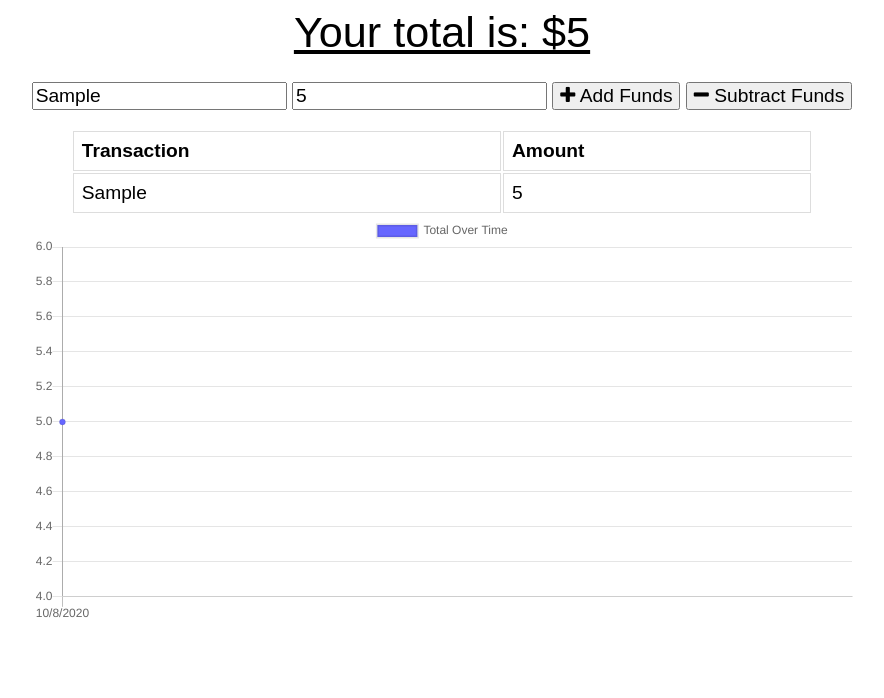
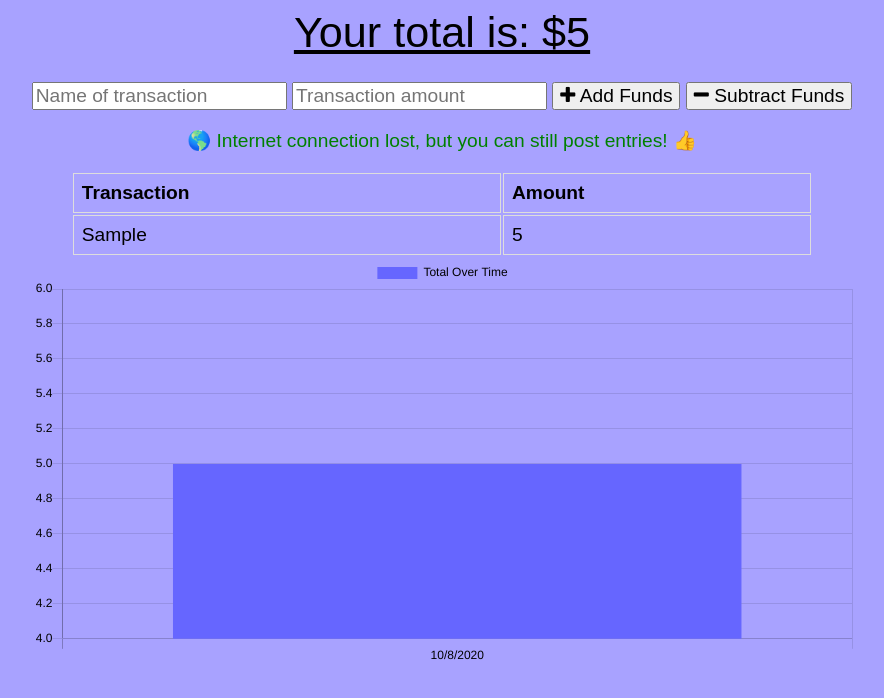
Before and after one commit to Dj-Viking/budget-tracker, a website: page public/index.html in a window 1280 px wide. Both pictures are taken after typing "Sample", "5" into the empty fields and a click on the button "Add Funds". Shown: the whole page, without its empty margins (198-1082 px from the left). Drawn offline with nearby package versions, Linux system fonts and the light colour scheme; no server answers.

Commit message:
indexed db offline storage success

```diff
--- a/public/css/styles.css
+++ b/public/css/styles.css
@@ -1,6 +1,7 @@
 body {
   font-size: 120%;
   font-family: Arial;
+  background-color: rgb(168, 162, 255);
 }
 
 button, input {
@@ -49,3 +50,13 @@ tr:nth-child(even) {
   width: 90%;
   margin: 0 auto;
 }
+
+.hide-before-success {
+  color: green;
+  display: none;
+}
+
+.show-after-success {
+  color: green;
+  display: block;
+}
--- a/public/index.html
+++ b/public/index.html
@@ -25,6 +25,8 @@
       <button id="sub-btn"><i class="fa fa-minus"></i> Subtract Funds</button>
       <p class="error"></p>
     </div>
+    <p id="success-msg" class="hide-before-success">Transaction Success</p>
+    <p id="offline-msg" class="hide-before-success">🌎 Internet connection lost, but you can still post entries! 👍</p>
 
     <div class="transactions">
       <table>
@@ -42,6 +44,11 @@
   </div>
 
   <script src="https://cdn.jsdelivr.net/npm/chart.js@2.8.0"></script>
+  <script src="js/idb.js"></script>
   <script src="js/index.js"></script>
 </body>
+<script>
+  //service worker registration
+
+</script>
 </html>
--- /dev/null
+++ b/public/js/idb.js
@@ -0,0 +1,93 @@
+let dbDYN;
+const request = indexedDB.open('budget', 1);
+
+request.onupgradeneeded = event => {
+  //reference to the indexedDB
+  console.log("========== ON UPGRADE NEEDED ==========");
+  console.log(event.target);
+  console.log(event.target.result);
+  const db = event.target.result;
+  //create object store
+  db.createObjectStore('new_transact', { autoIncrement: true });
+};
+
+request.onsuccess = event => {
+  console.log("==========  INDEXEDDB CREATED SUCCESS ==========");
+  console.log
+  //when db is successfully created with the object store
+  dbDYN = event.target.result;
+  if (navigator.onLine) {
+    uploadTransact();
+  }
+};
+
+if (!navigator.onLine) {
+  console.log("**** NAVIGATOR OFFLINE ****");
+}
+
+request.onerror = event => {
+  //log error
+  console.log("========== ON ERROR ==========");
+  console.log(event.target.errorCode);
+};
+
+
+//function for when the post request in index.js fails
+//item is saved into indexedDB
+saveRecord = record => {
+  //open a transaction with the indexedDB with readwrite permission
+  const transaction = dbDYN.transaction([ 'new_transact' ], 'readwrite');
+  //access object store
+  const transactObjectStore = transaction.objectStore('new_transact');
+  //save record to object store
+  transactObjectStore.add(record);
+  //show and hide success message with a microtask
+}
+
+//function to prep and release item when back online
+const uploadTransact = () => {
+  //open transaction with indexedDB with readwrite permissions
+  const transaction = dbDYN.transaction([ 'new_transact' ], 'readwrite');
+  //access object store
+  const transactObjectStore = transaction.objectStore('new_transact');
+  //get all records from store
+  const allTransact = transactObjectStore.getAll();
+
+  //on success of this .getAll() transaction run this func
+  allTransact.onsuccess = () => {
+    console.log("========== BACK ONLINE CONNECTED TO MONGODB ==========");
+    //if there was data in the idb's store send it to api server
+    if (allTransact.result.length > 0) {
+      fetch('/api/transaction',
+        {
+          method: 'POST',
+          body: JSON.stringify(allTransact.result),
+          headers: {
+            Accept: 'application/json, text/plain, */*',
+            'Content-Type': 'application/json'
+          }
+        }
+      )
+      .then(response => {
+        console.log("========== RESPONSE FROM INDEXEDDB POST REQUEST ==========");
+        console.log(response);
+        return response.json();
+      })
+      .then(json => {
+        console.log(json);
+
+        //open one more transaction to clear all items from store since we're back online
+        const transaction = dbDYN.transaction([ 'new_transact' ], 'readwrite');
+        const transactObjectStore = transaction.objectStore('new_transact');
+        transactObjectStore.clear();
+
+        console.log('========== OBJECT STORE CLEAR ==========');
+      })
+      .catch(err => console.log(err));
+    }
+  }
+}
+
+//listen for when app comes back online
+//when back online send items
+window.addEventListener('online', uploadTransact);
--- a/public/js/index.js
+++ b/public/js/index.js
@@ -1,14 +1,14 @@
 let transactions = [];
 let myChart;
-
+const successEl = document.querySelector('#success-msg');
+const offlineEl = document.querySelector('#offline-msg');
+//on document load fetch transactions
 fetch("/api/transaction")
-  .then(response => {
-    return response.json();
-  })
+  .then(response => response.json())
   .then(data => {
     // save db data on global variable
     transactions = data;
-
+    //populate areas of the DOM
     populateTotal();
     populateTable();
     populateChart();
@@ -46,14 +46,15 @@ function populateChart() {
   let sum = 0;
 
   // create date labels for chart
-  let labels = reversed.map(t => {
-    let date = new Date(t.date);
+  let labels = reversed.map(transaction => {
+    console.log(transaction);
+    let date = new Date(transaction.date);
     return `${date.getMonth() + 1}/${date.getDate()}/${date.getFullYear()}`;
   });
 
   // create incremental values for chart
-  let data = reversed.map(t => {
-    sum += parseInt(t.value);
+  let data = reversed.map(transaction => {
+    sum += parseInt(transaction.value);
     return sum;
   });
 
@@ -63,21 +64,46 @@ function populateChart() {
   }
 
   let ctx = document.getElementById("myChart").getContext("2d");
-
-  myChart = new Chart(ctx, {
-    type: 'line',
-      data: {
+  myChart = new Chart
+  (ctx,
+    {
+      type: 'bar',
+      data:
+      {
         labels,
-        datasets: [{
+        datasets: [
+          {
             label: "Total Over Time",
             fill: true,
             backgroundColor: "#6666ff",
             data
-        }]
+          }
+        ]
+      },
+      options: {
+        legend: {
+          labels: {
+            fontColor: 'black'
+          }
+        }
+      }
     }
-  });
+  );
 }
+Chart.defaults.global.defaultFontColor = 'black';
 
+/**
+ * 1. validates if the form is filled and sends DOM error message to user who must enter something in the text fields to submit.
+ *
+ * 2. creates transaction object from the transaction name, value, and date of creation
+ *
+ * 3. if transaction is subtracting convert to negative number before unshifting on the beginning of the transactions array, else unshift the positive number on the beginning of the array
+ *
+ * 4. update the UI with new data
+ *
+ * 5. JSON stringify the transaction object to either the online mongoDB or the offline indexedDB
+ * @param {Boolean} isAdding
+ */
 function sendTransaction(isAdding) {
   let nameEl = document.querySelector("#t-name");
   let amountEl = document.querySelector("#t-amount");
@@ -86,6 +112,8 @@ function sendTransaction(isAdding) {
   // validate form
   if (nameEl.value === "" || amountEl.value === "") {
     errorEl.textContent = "Missing Information";
+    nameEl.value = '';
+    amountEl.value = '';
     return;
   }
   else {
@@ -113,34 +141,68 @@ function sendTransaction(isAdding) {
   populateTotal();
 
   // also send to server
-  fetch("/api/transaction", {
-    method: "POST",
-    body: JSON.stringify(transaction),
-    headers: {
-      Accept: "application/json, text/plain, */*",
-      "Content-Type": "application/json"
+  fetch
+  ("/api/transaction",
+    {
+      method: "POST",
+      body: JSON.stringify(transaction),
+      headers: {
+        Accept: "application/json, text/plain, */*",
+        "Content-Type": "application/json"
+      }
     }
+  )
+  .then(response => {
+    if (response.ok) {
+      //show successful transaction notification in the DOM
+      console.log("showing success message");
+      successEl.classList.remove('hide-before-success');
+      successEl.classList.add('show-after-success');
+
+    }
+    return response.json()
   })
-  .then(response => {
-    return response.json();
-  })
-  .then(data => {
-    if (data.errors) {
-      errorEl.textContent = "Missing Information";
+  .then(
+    () => {
+      //clear text fields
+      nameEl.value = '';
+      amountEl.value = '';
+      //hide DOM notification after some time
+      setTimeout(
+        () => {
+          console.log("hiding success message");
+          successEl.classList.remove('show-after-success');
+          successEl.classList.add('hide-before-success');
+        }, 3000
+      )
     }
-    else {
-      // clear form
-      nameEl.value = "";
-      amountEl.value = "";
-    }
-  })
+  )
   .catch(err => {
+    console.log(err);
     // fetch failed, so save in indexed db
+    console.log("fetch failed so storing in indexedDB");
     saveRecord(transaction);
-
     // clear form
     nameEl.value = "";
     amountEl.value = "";
+    //still show success notification when saving to indexed db and hide after some time
+    Promise.resolve()
+    .then(//show offline message
+      () => {
+        offlineEl.classList.remove('hide-before-success');
+        offlineEl.classList.add('show-after-success');
+      }
+    )
+    .then(//hide offline msg after some time
+      () => {
+        setTimeout(
+          () => {
+            offlineEl.classList.remove('show-after-success');
+            offlineEl.classList.add('hide-before-success');
+          }, 3000
+        )
+      }
+    )
   });
 }
 
--- a/server.js
+++ b/server.js
@@ -25,5 +25,5 @@ mongoose.connect(MONGODB_URI, {
 app.use(require("./routes/api.js"));
 
 app.listen(PORT, () => {
-  console.log("\x1b[33m", `🔮  App running on port http://localhost:${PORT}! 🔮 `, "\x1b[00m");
+  console.log("\x1b[33m", `🔮  App running on http://localhost:${PORT}! 🔮 `, "\x1b[00m");
 });
```
Also changed, not shown: TODO.md (added, +22 -0 lines).
